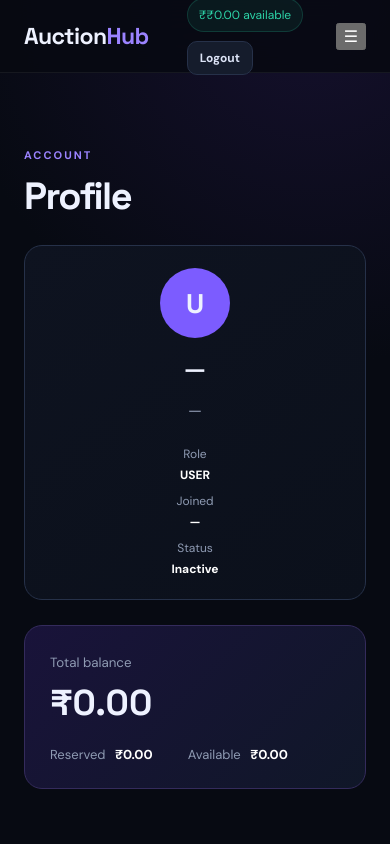
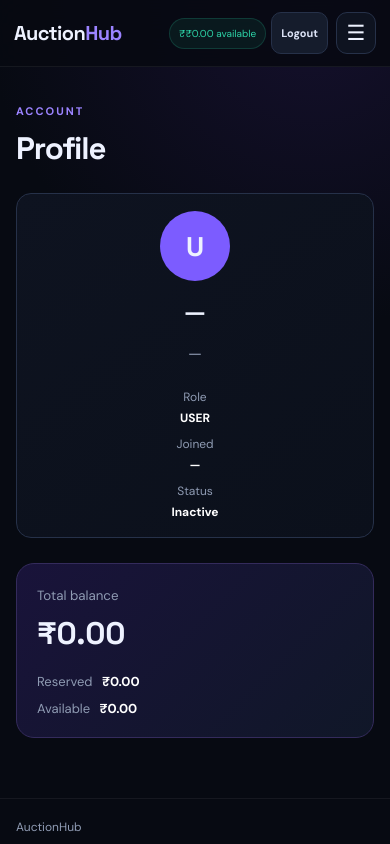
Before and after one commit to gvdkreddy/RealTime-Auction-Bidding-System, a React (Vite) app in the folder frontend/: page /profile in a window 390 px wide. Shown: the top 844 px of the page. Built offline with nearby package versions, Linux system fonts and the light colour scheme; no server answers; sample sign-in values are in the browser's storage.

Commit message:
Update index.css

```diff
--- a/frontend/src/index.css
+++ b/frontend/src/index.css
@@ -418,3 +418,379 @@ td { font-size: 14px; }
     width: 100%;
   }
 }
+
+
+/* ===== Responsive AuctionHub refinements ===== */
+
+.mobile-menu-toggle {
+  display: none;
+  flex: 0 0 auto;
+  width: 42px;
+  height: 42px;
+  border: 1px solid var(--border);
+  border-radius: 11px;
+  color: var(--text);
+  background: var(--surface);
+  font-size: 21px;
+  line-height: 1;
+  align-items: center;
+  justify-content: center;
+  cursor: pointer;
+}
+
+img,
+video,
+canvas,
+svg {
+  max-width: 100%;
+}
+
+button,
+.btn,
+input,
+select,
+textarea {
+  min-height: 42px;
+}
+
+input,
+select,
+textarea {
+  min-width: 0;
+}
+
+.page-section,
+.section {
+  min-width: 0;
+}
+
+.detail-grid > *,
+.hero > *,
+.form-grid > *,
+.stats-grid > * {
+  min-width: 0;
+}
+
+/* Tablets and smaller screens */
+@media (max-width: 900px) {
+  .nav-inner {
+    position: relative;
+    height: auto;
+    min-height: 66px;
+    padding: 12px 18px;
+    gap: 12px;
+    flex-wrap: wrap;
+  }
+
+  .brand {
+    margin-right: auto;
+    font-size: 22px;
+  }
+
+  .mobile-menu-toggle {
+    display: inline-flex;
+  }
+
+  .nav-links {
+    display: none;
+    order: 3;
+    flex: 0 0 100%;
+    width: 100%;
+    padding: 8px 0 4px;
+    gap: 4px;
+    flex-direction: column;
+    align-items: stretch;
+  }
+
+  .nav-links.nav-links-open {
+    display: flex;
+  }
+
+  .nav-links a {
+    display: block;
+    padding: 12px 13px;
+    border-radius: 9px;
+    font-size: 15px;
+  }
+
+  .nav-links a.active,
+  .nav-links a:hover {
+    background: var(--surface-2);
+  }
+
+  .nav-user {
+    margin-left: auto;
+    gap: 6px;
+  }
+
+  .wallet-pill {
+    max-width: 155px;
+    overflow: hidden;
+    text-overflow: ellipsis;
+    white-space: nowrap;
+    padding: 8px 9px;
+  }
+
+  .hero,
+  .detail-grid {
+    grid-template-columns: minmax(0, 1fr);
+    gap: 28px;
+  }
+
+  .hero {
+    padding: 56px 22px;
+  }
+
+  .hero-card {
+    padding: 28px;
+  }
+
+  .detail-grid h1 {
+    font-size: clamp(32px, 7vw, 48px);
+    letter-spacing: -1px;
+    overflow-wrap: anywhere;
+  }
+
+  .section,
+  .page-section {
+    padding: 42px 20px;
+  }
+
+  .auction-grid {
+    grid-template-columns: repeat(2, minmax(0, 1fr));
+  }
+}
+
+/* Phones */
+@media (max-width: 620px) {
+  body {
+    overflow-wrap: anywhere;
+  }
+
+  .nav-inner {
+    padding: 10px 14px;
+    gap: 8px;
+  }
+
+  .brand {
+    font-size: 20px;
+  }
+
+  .nav-user {
+    gap: 5px;
+  }
+
+  .nav-user .btn.small {
+    padding: 8px 9px;
+    font-size: 11px;
+  }
+
+  .wallet-pill {
+    max-width: 124px;
+    font-size: 10px;
+  }
+
+  .mobile-menu-toggle {
+    width: 40px;
+    height: 40px;
+  }
+
+  .hero {
+    padding: 42px 18px;
+  }
+
+  .hero h1 {
+    font-size: clamp(40px, 12vw, 54px);
+    letter-spacing: -2px;
+    line-height: 1.02;
+  }
+
+  .hero p {
+    font-size: 16px;
+  }
+
+  .hero-actions {
+    flex-direction: column;
+    align-items: stretch;
+  }
+
+  .hero-actions .btn {
+    width: 100%;
+  }
+
+  .hero-card {
+    padding: 22px;
+    border-radius: 20px;
+  }
+
+  .pulse-ring {
+    width: 112px;
+    height: 112px;
+    box-shadow:
+      0 0 0 14px rgba(124, 92, 255, 0.05),
+      0 0 0 28px rgba(124, 92, 255, 0.025);
+  }
+
+  .section,
+  .page-section {
+    padding: 32px 16px;
+  }
+
+  .section-heading,
+  .dashboard-header,
+  .detail-header {
+    align-items: flex-start;
+    flex-direction: column;
+    gap: 12px;
+  }
+
+  .section-heading h1,
+  .section-heading h2,
+  .dashboard-header h1,
+  .page-section > h1 {
+    font-size: clamp(27px, 8vw, 36px);
+    letter-spacing: -1px;
+  }
+
+  .auction-grid {
+    grid-template-columns: minmax(0, 1fr);
+    gap: 13px;
+  }
+
+  .auction-card,
+  .panel,
+  .form-card,
+  .profile-card {
+    padding: 17px;
+    border-radius: 15px;
+  }
+
+  .auction-card {
+    min-height: 0;
+  }
+
+  .toolbar {
+    flex-direction: column;
+    gap: 10px;
+  }
+
+  .toolbar input,
+  .toolbar select {
+    max-width: none;
+    width: 100%;
+  }
+
+  .form-grid,
+  .stats-grid,
+  .price-row {
+    grid-template-columns: minmax(0, 1fr);
+  }
+
+  .span-2 {
+    grid-column: auto;
+  }
+
+  .auth-page {
+    padding: 28px 14px;
+  }
+
+  .auth-card {
+    padding: 23px 18px;
+    border-radius: 16px;
+  }
+
+  .auth-card h1 {
+    font-size: 32px;
+  }
+
+  .detail-grid {
+    gap: 14px;
+  }
+
+  .detail-grid h1 {
+    font-size: clamp(30px, 9vw, 42px);
+  }
+
+  .balance-card {
+    padding: 20px;
+    margin-bottom: 28px;
+  }
+
+  .balance-card > strong {
+    font-size: clamp(27px, 8vw, 36px);
+    overflow-wrap: anywhere;
+  }
+
+  .balance-details {
+    flex-direction: column;
+    gap: 10px;
+  }
+
+  .seller-row {
+    grid-template-columns: minmax(0, 1fr);
+    gap: 9px;
+    padding: 14px;
+  }
+
+  .profile-meta {
+    grid-template-columns: minmax(0, 1fr);
+  }
+
+  .table-wrap {
+    max-width: 100%;
+    overflow-x: auto;
+    -webkit-overflow-scrolling: touch;
+  }
+
+  table {
+    min-width: 580px;
+  }
+
+  th,
+  td {
+    padding: 11px 10px;
+  }
+
+  .footer {
+    padding: 20px 16px;
+    flex-direction: column;
+    gap: 8px;
+  }
+
+  .modal-backdrop {
+    padding: 12px;
+  }
+
+  .modal {
+    padding: 20px;
+    max-width: 100%;
+  }
+
+  .modal-actions {
+    flex-wrap: wrap;
+  }
+
+  .modal-actions .btn {
+    flex: 1 1 120px;
+  }
+
+  .deposit-card {
+    padding: 18px;
+  }
+
+  .deposit-form {
+    flex-direction: column;
+    gap: 12px;
+  }
+}
+
+/* Respect reduced-motion preferences */
+@media (prefers-reduced-motion: reduce) {
+  *,
+  *::before,
+  *::after {
+    scroll-behavior: auto !important;
+    animation-duration: 0.01ms !important;
+    transition-duration: 0.01ms !important;
+  }
+}
```
